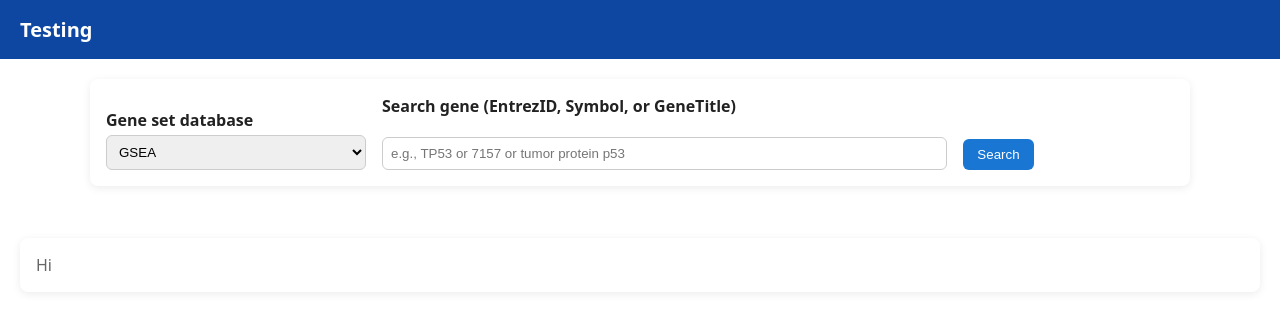
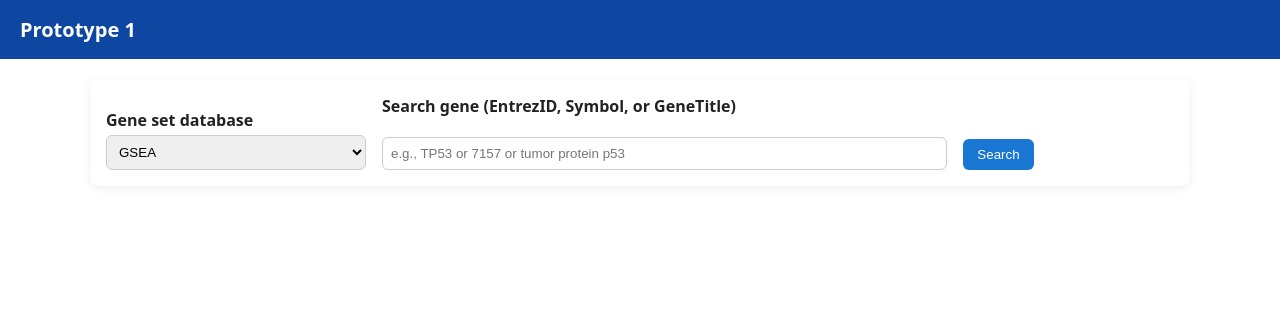
Before and after one commit to Arkhan12345/Bachelor-s-Project, a Flask app: page / in a window 1280 px wide. Shown: the top 310 px of the page. Run offline with Flask 2, Linux system fonts and the light colour scheme; parts of the project's set-up code (start-up, migrations or seed data) failed here and were passed over.

Commit message:
add title

```diff
--- a/App/webapp/templates/base.html
+++ b/App/webapp/templates/base.html
@@ -35,13 +35,12 @@
 </head>
 <body>
 <header>
-  <h1>Testing</h1>
+  <h1>Prototype 1</h1>
 </header>
 <main>
   {% block content %}{% endblock %}
 </main>
 <footer class="muted">
-  <div class="container">Hi</div>
 </footer>
 </body>
 </html>
```
